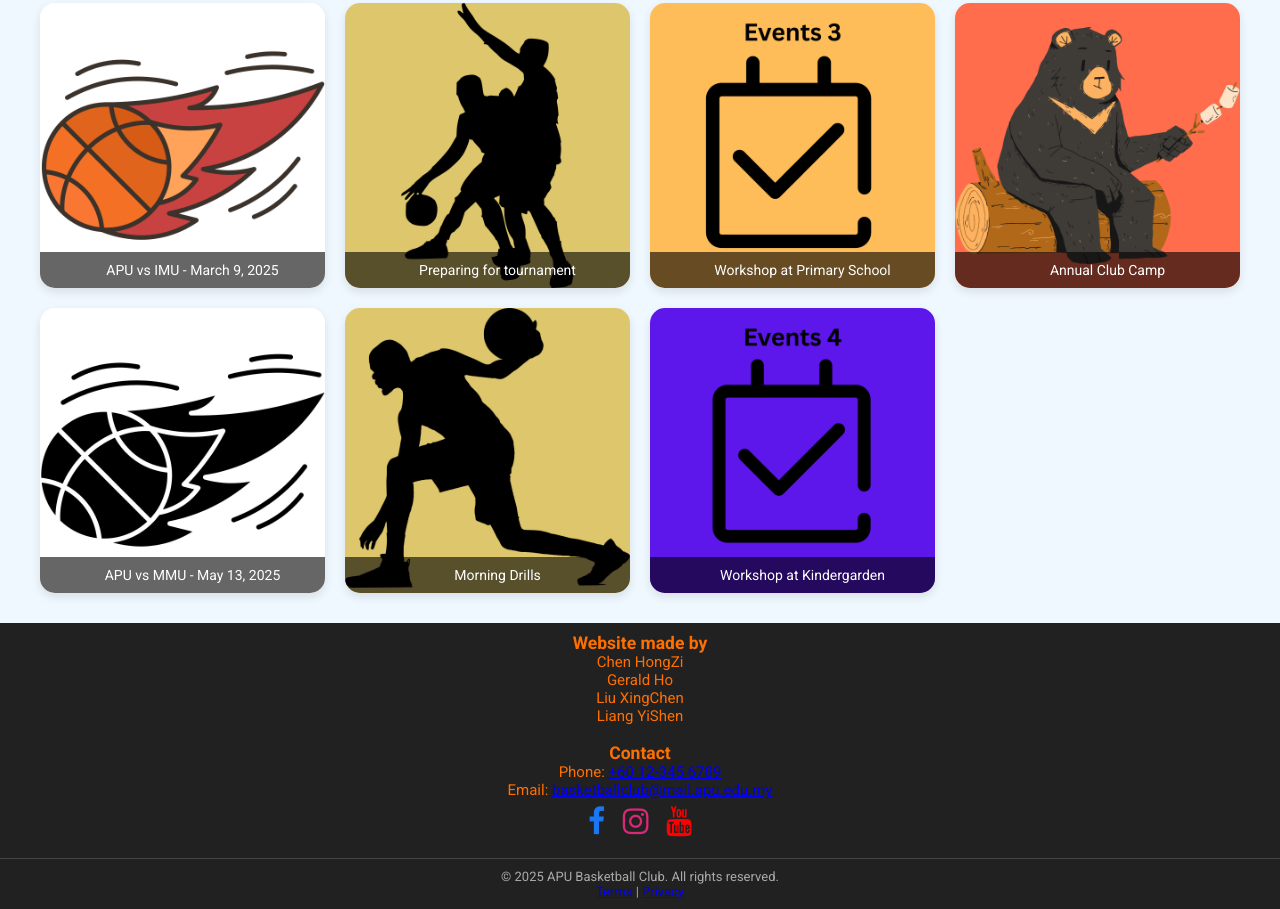
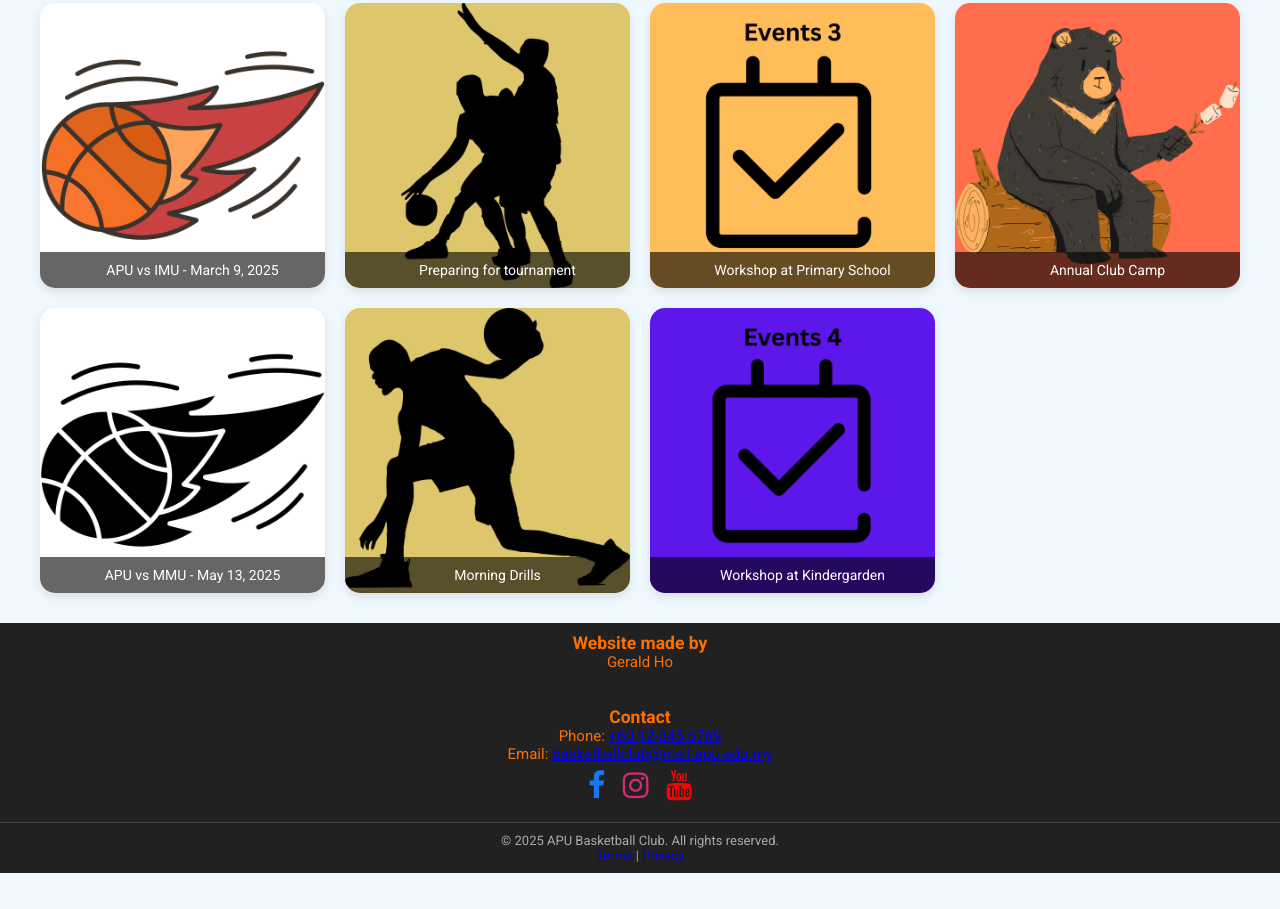
Before and after one commit to GeraldHo06/Basketball-Club-Project, a plain HTML site: page gallery/gallery.html in a window 1280 px wide. Shown: the part 869-1778 px from the top of the page. After the commit the page ends 1742 px from the top, so only its background shows below. Drawn offline with Linux system fonts and the light colour scheme.

Commit message:
Update gallery.html

```diff
--- a/gallery/gallery.html
+++ b/gallery/gallery.html
@@ -154,10 +154,8 @@
     <div class="footer-container">
       <div class="footer-content">
         <h3>Website made by</h3>
-        <p>Chen HongZi</p>
         <p>Gerald Ho</p>
-        <p>Liu XingChen</p>
-        <p>Liang YiShen</p>
+        <br>
         <br>
         <h3>Contact</h3>
         <p>Phone: <a href="tel:+60123456789">+60 12-345 6789</a></p>
```
